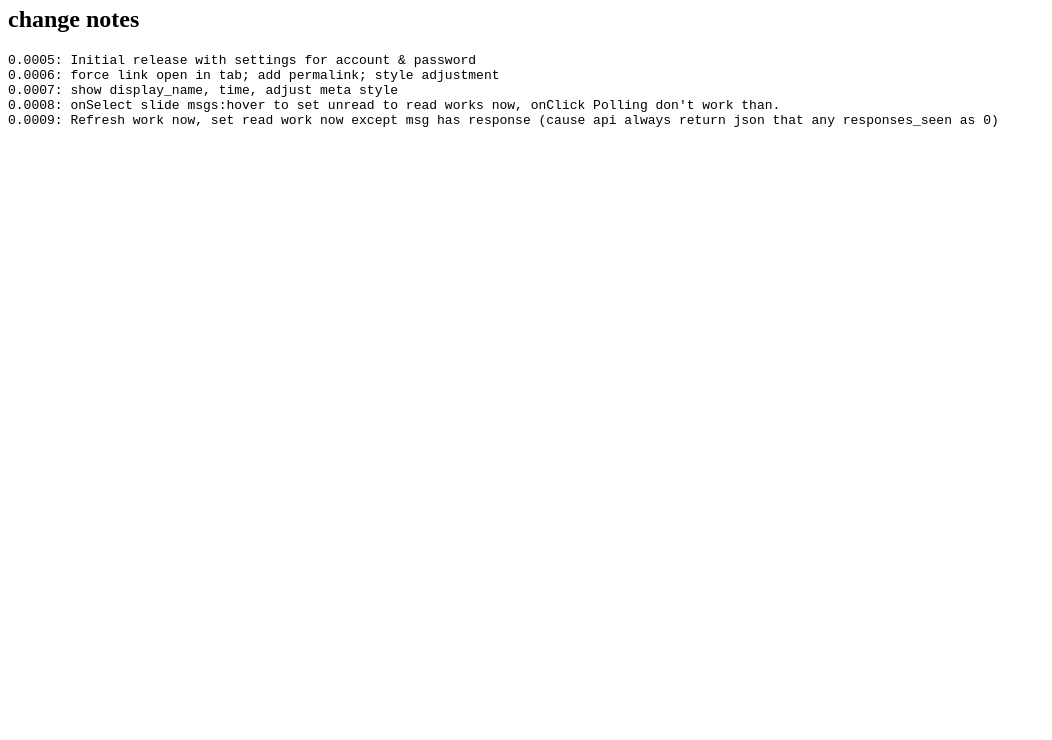
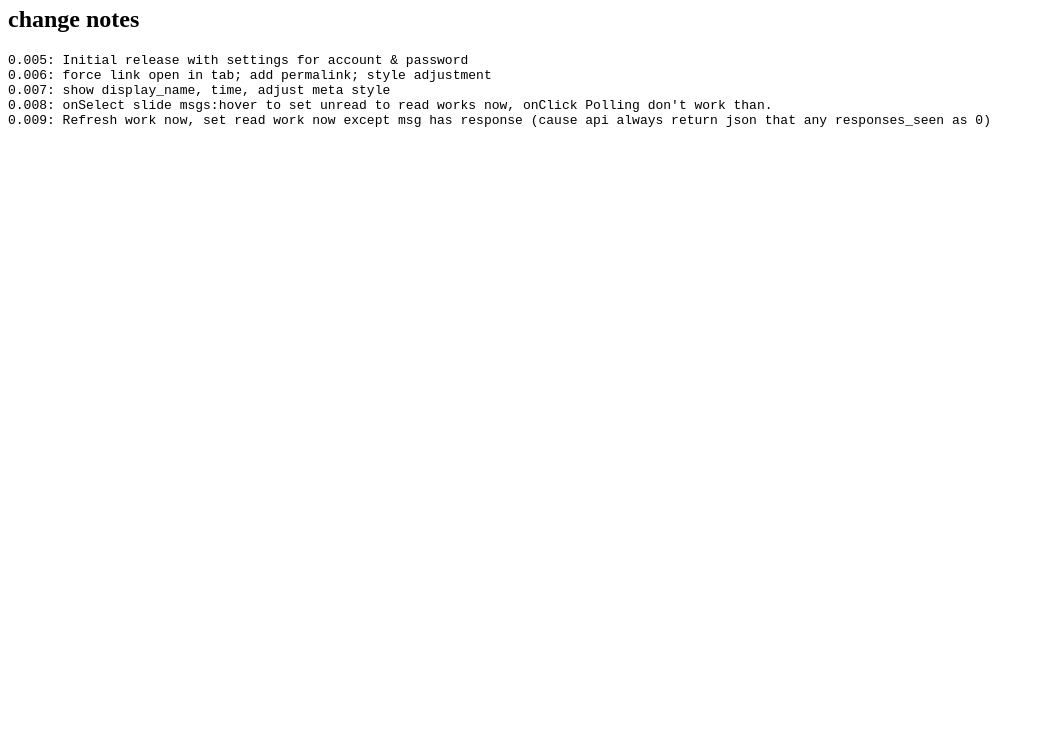
Before and after one commit to irvin/JetPlurk, a plain HTML site: page install.html in a window 1280 px wide. Shown: the part 60-800 px from the top of the page, without its empty margins (0-1052 px from the left). Drawn offline with Linux system fonts and the light colour scheme.

Commit message:
0.009: Refresh work now, set read work now except msg has response (cause api always return json that any responses_seen as 0)

```diff
--- a/install.html
+++ b/install.html
@@ -7,11 +7,11 @@
 <h1>JetPlurk</h1>
 <h2>change notes</h2>
 <pre>
-0.0005: Initial release with settings for account & password
-0.0006: force link open in tab; add permalink; style adjustment
-0.0007: show display_name, time, adjust meta style
-0.0008: onSelect slide msgs:hover to set unread to read works now, onClick Polling don't work than.
-0.0009: Refresh work now, set read work now except msg has response (cause api always return json that any responses_seen as 0)
+0.005: Initial release with settings for account & password
+0.006: force link open in tab; add permalink; style adjustment
+0.007: show display_name, time, adjust meta style
+0.008: onSelect slide msgs:hover to set unread to read works now, onClick Polling don't work than.
+0.009: Refresh work now, set read work now except msg has response (cause api always return json that any responses_seen as 0)
 </pre>
 </body>
 </html>
--- a/jetplurk.js
+++ b/jetplurk.js
@@ -1,4 +1,4 @@
-/* JetPlurk 0.0009
+/* JetPlurk 0.009
  * cc:by-sa
  * Author: Irvin
  * With the help from littlebtc, BobChao & MozTW community
```
Also changed, not shown: 1 other file.
